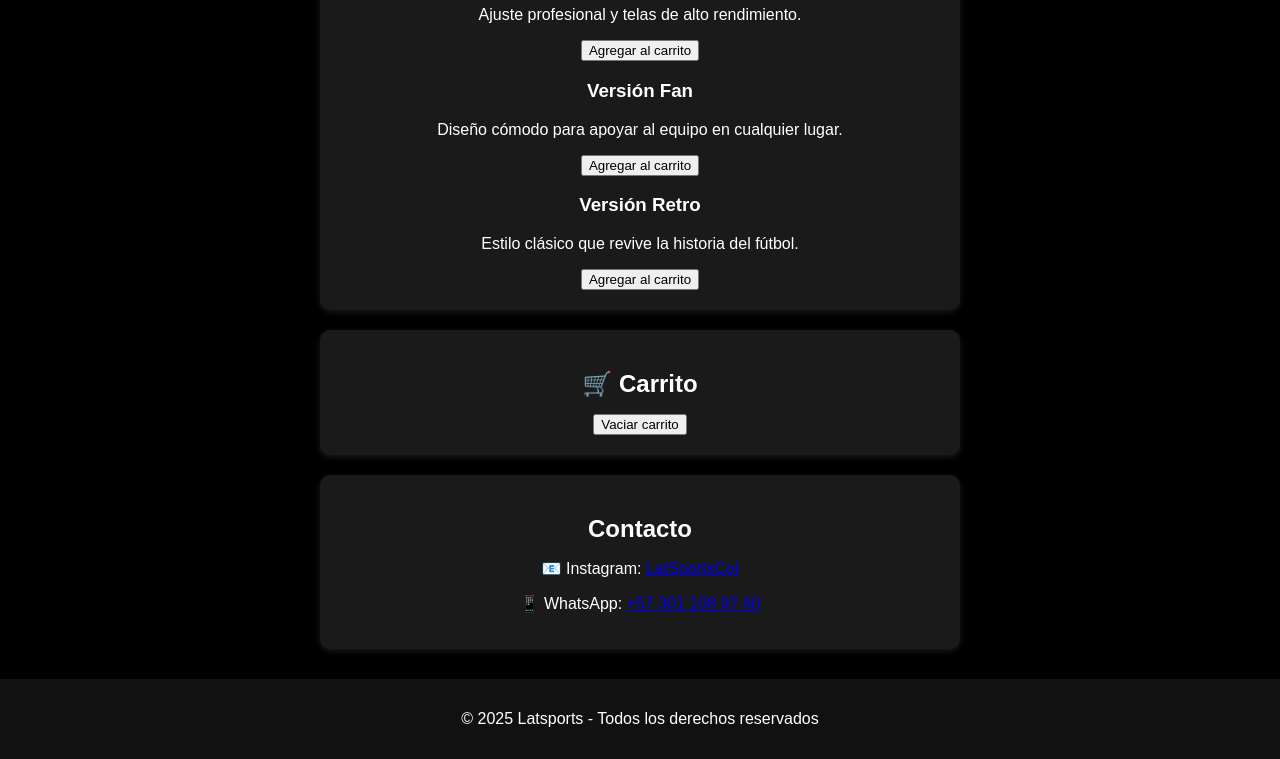
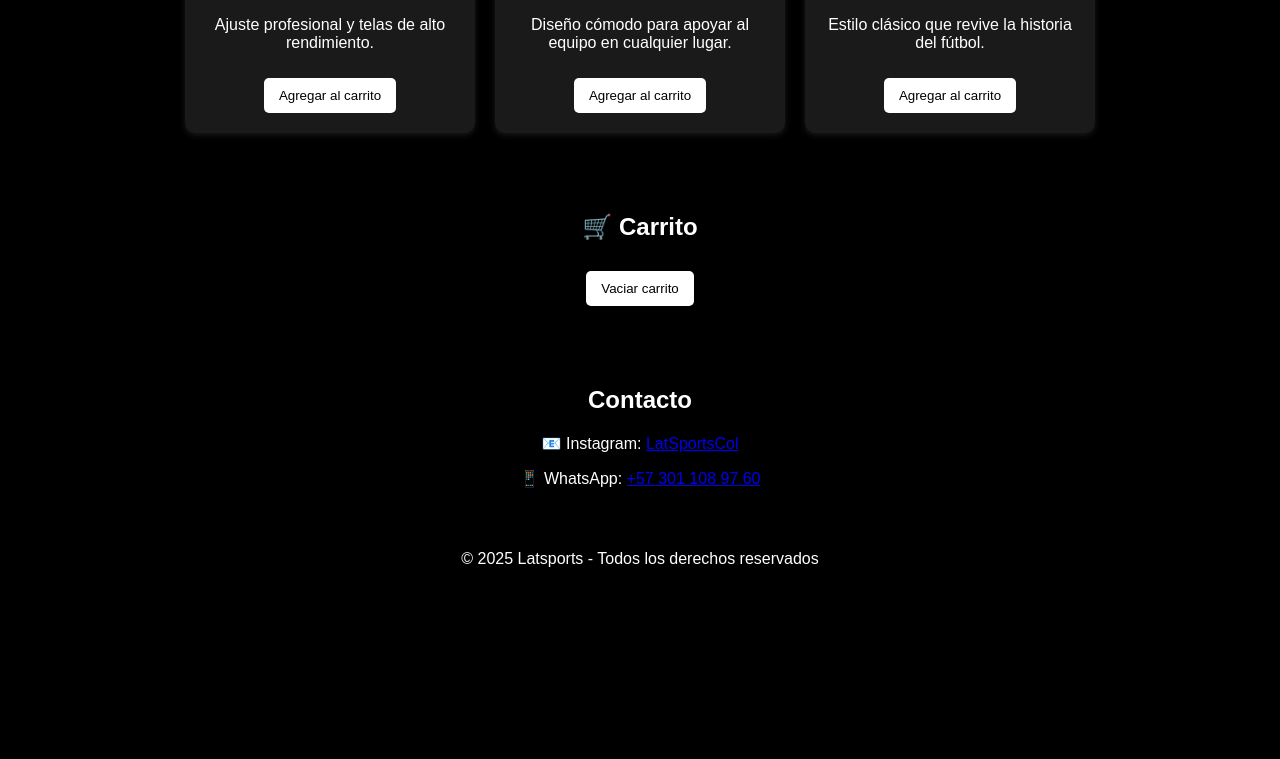
Before and after one commit to clatorrea/LatsportsCol, a plain HTML site: page index.html in a window 1280 px wide. Shown: the part 480-1239 px from the top of the page. After the commit the page ends 1064 px from the top, so only its background shows below. Drawn offline with Linux system fonts and the light colour scheme; a script that the page names is missing.

Commit message:
Update style.css

```diff
--- a/style.css
+++ b/style.css
@@ -1,68 +1,55 @@
-/* Estilos generales */
 body {
   font-family: Arial, sans-serif;
   margin: 0;
-  padding: 0;
-  background: #000;       /* Fondo negro */
-  color: #fff;            /* Texto blanco */
+  background: #000;
+  color: #fff;
   text-align: center;
 }
 
-/* Encabezado */
 header {
-  background: #111;       /* Un negro un poco más claro */
-  color: #fff;
-  padding: 40px 20px;
-}
-
-header h1 {
-  margin: 0;
-  font-size: 2.5rem;
-}
-
-/* Secciones */
-main {
+  background: #111;
   padding: 20px;
 }
 
-h2 {
-  color: #fff;            /* Títulos en blanco */
-  margin-bottom: 10px;
+header nav a {
+  margin: 0 15px;
+  color: #fff;
+  text-decoration: none;
 }
 
-.intro, .producto {
-  background: #1a1a1a;    /* Gris oscuro */
-  margin: 20px auto;
-  padding: 20px;
-  max-width: 600px;
-  border-radius: 10px;
-  box-shadow: 0 2px 6px rgba(255,255,255,0.1); /* Sombra clara */
+header nav a:hover {
+  text-decoration: underline;
 }
 
-ul {
-  list-style: none;
-  padding: 0;
+section {
+  padding: 30px;
 }
 
-ul li {
-  background: #333;       /* Cuadros gris oscuro */
-  margin: 8px 0;
-  padding: 10px;
-  border-radius: 5px;
+.cards {
+  display: flex;
+  justify-content: center;
+  gap: 20px;
+  flex-wrap: wrap;
 }
 
-/* Imagen producto */
-.producto img {
-  max-width: 300px;
+.card {
+  background: #1a1a1a;
+  padding: 20px;
   border-radius: 10px;
-  margin: 15px 0;
-  border: 2px solid #fff; /* Borde blanco para destacar */
+  width: 250px;
+  box-shadow: 0 2px 6px rgba(255,255,255,0.1);
 }
 
-/* Pie de página */
-footer {
-  background: #111;
-  color: #fff;
-  padding: 15px;
-  margin-top: 30px;
+button {
+  background: #fff;
+  color: #000;
+  border: none;
+  padding: 10px 15px;
+  margin-top: 10px;
+  border-radius: 5px;
+  cursor: pointer;
 }
+
+button:hover {
+  background: #ccc;
+}
```
